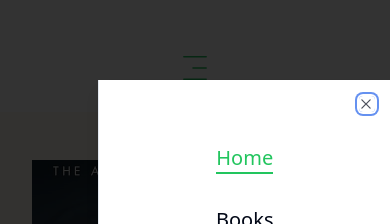
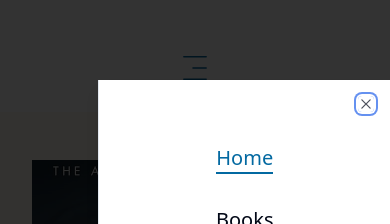
Before and after one commit to mmaustin/carmens-site, a Next.js app in the folder carmens-site/: page / in a window 390 px wide. Both pictures are taken after a click on the button 195 px from the left and 68 px from the top of the page. Shown: the top 224 px of the page. Built offline with nearby package versions, Linux system fonts and the light colour scheme.

Commit message:
Altered the color profile of the mobilenav component

```diff
--- a/carmens-site/components/MobileNav.jsx
+++ b/carmens-site/components/MobileNav.jsx
@@ -28,7 +28,7 @@ const MobileNav = () => {
   return (
     <Sheet>
       <SheetTrigger className="flex justify-center items-center">
-        <CiMenuFries className="text-[32px] text-green-500" />
+        <CiMenuFries className="text-[32px] text-sky-700" />
       </SheetTrigger>
       <SheetContent className="flex items-center flex-col mt-20">
         <SheetTitle >
@@ -41,16 +41,17 @@ const MobileNav = () => {
             Mobile Menu Description
           </VisuallyHidden.Root>
         </SheetDescription>
-        {/* <ScrollArea className="h-32 w-48 rounded-md border border-green-500 mt-10"> */}
+        {/* <ScrollArea className="h-32 w-48 rounded-md border border-sky-700 mt-10"> */}
         <nav className="mt-2 flex flex-col justify-center items-center gap-8">
           {links.map((link, i) => {
             return (
               <SheetClose key={i} asChild>
-                <Link key={i} href={link.path} className={`${link.path === pathName && "text-green-500 border-b-2 border-green-500"} text-xl capitalize hover:text-green-500 transition-all`}>{link.name}</Link>
+                <Link key={i} href={link.path} className={`${link.path === pathName && "text-sky-700 border-b-2 border-sky-700"} text-xl capitalize hover:text-sky-700 transition-all`}>{link.name}</Link>
               </SheetClose>
             )
           })}
         </nav>
+
         {/* </ScrollArea> */}
       </SheetContent>
     </Sheet>
```
